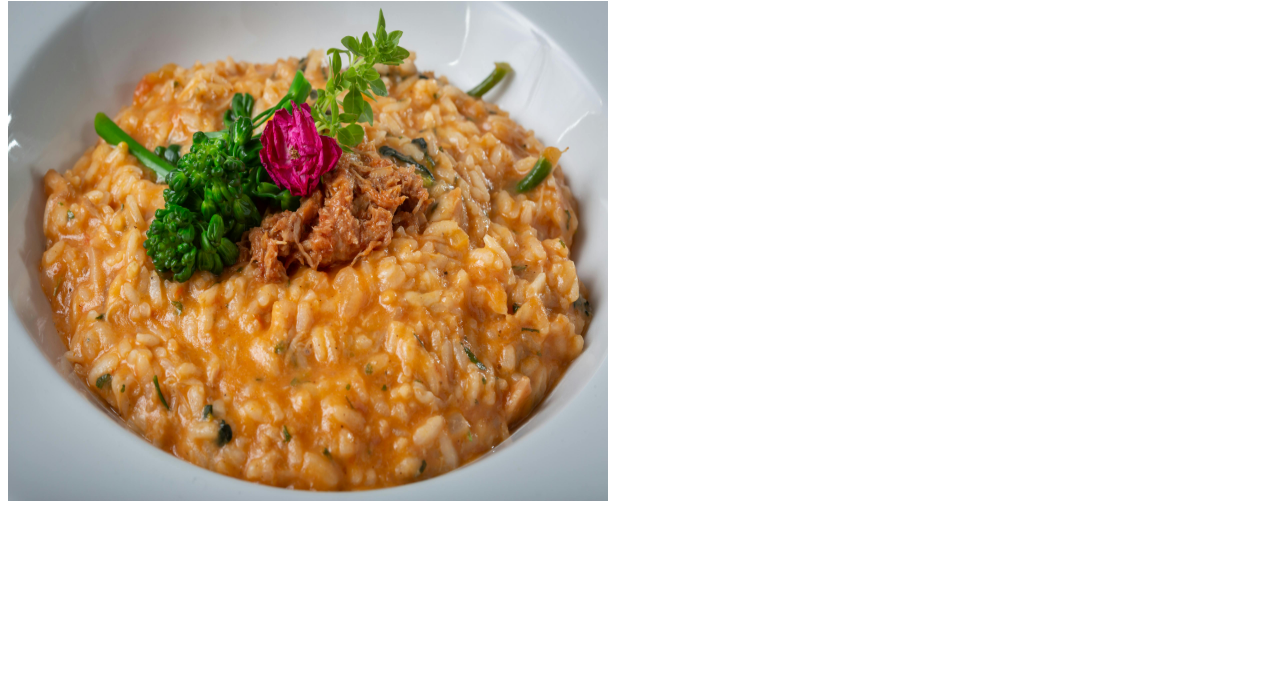
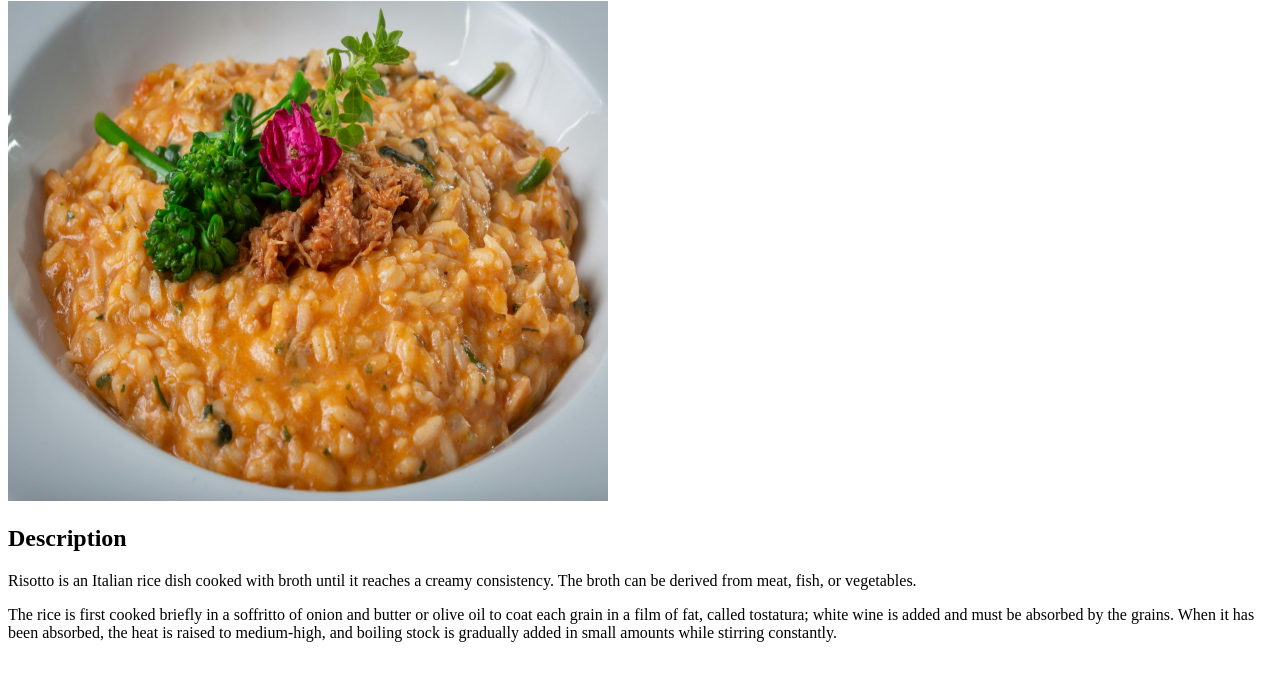
Before and after one commit to Windmill22/odin-recipes, a plain HTML site: page recipes/risotto.html in a window 1280 px wide. Shown: the part 79-760 px from the top of the page. Drawn offline with Linux system fonts and the light colour scheme.

Commit message:
Add recipe description to risotto.html

```diff
--- a/recipes/risotto.html
+++ b/recipes/risotto.html
@@ -10,6 +10,13 @@
 <body>
     <h1>Risotto</h1>
     <img src="risotto.jpeg" width="600" , height="500" alt="Picture of a tomato sauce risotto in a white ceramic bowl">
+    <h2>Description</h2>
+    <p>Risotto is an Italian rice dish cooked with broth until it reaches a creamy consistency. The broth can be derived
+        from meat, fish, or vegetables.</p>
+    <p>The rice is first cooked briefly in a soffritto of onion and butter or olive oil to coat each grain in a film of
+        fat, called tostatura; white wine is added and must be absorbed by the grains. When it has been absorbed, the
+        heat is
+        raised to medium-high, and boiling stock is gradually added in small amounts while stirring constantly.</p>
 </body>
 
 </html>
```
